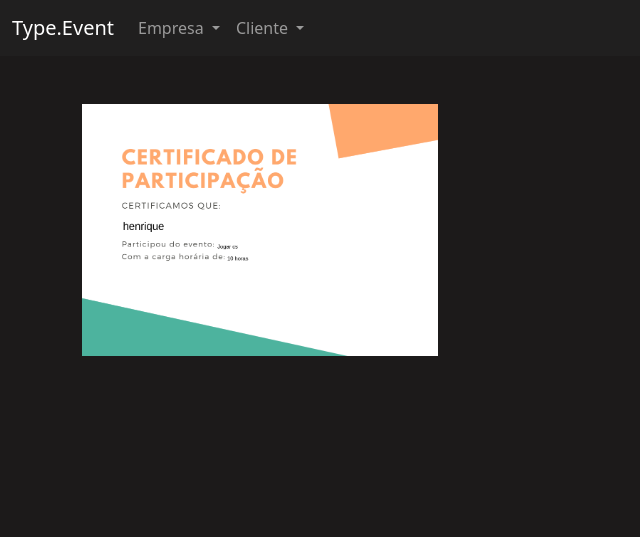
After one commit to PHenriquedossantos/Event, a Django app: page /cliente/meus_certificados/ in a window 1280 px wide. The commit adds this page. Shown: the top 537 px of the page, without its empty margins (0-640 px from the left). Run offline with Django 4.2, Linux system fonts and the light colour scheme; a user stored in the database is signed in; data comes from the database, SQL or seed files in the repository.

Commit message:
Cria template meus_certificados.html

```diff
--- /dev/null
+++ b/cliente/templates/meus_certificados.html
@@ -0,0 +1,21 @@
+{% extends "bases/base_evento.html" %}
+{% load static %}
+
+
+{% block 'conteudo' %}
+
+<div class="container">
+    <br>
+    <br>
+    <div class="row">
+        {% for certificado in certificados %}
+            <div class="col-md-4">
+                <img src="{{certificado.certificado.url}}" width="100%">
+
+
+            </div>
+        {% endfor %}
+    </div>
+</div>
+
+{% endblock %}
--- a/templates/bases/base_evento.html
+++ b/templates/bases/base_evento.html
@@ -34,7 +34,7 @@
                     </a>
                     <ul class="dropdown-menu">
                         <li><a class="dropdown-item" href="">Meus eventos</a></li>
-                        <li><a class="dropdown-item" href="">Meus certificados</a></li>
+                        <li><a class="dropdown-item" href="{% url 'meus_certificados' %}">Meus certificados</a></li>
                     </ul>
                 </li>
             </ul>
```
